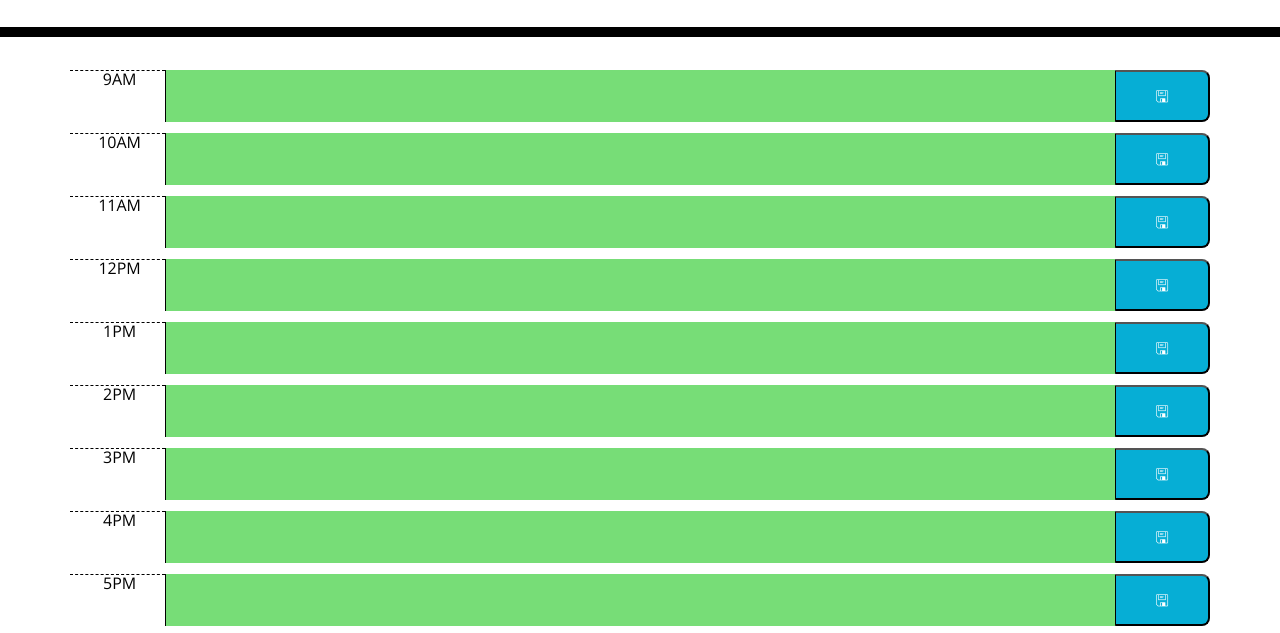
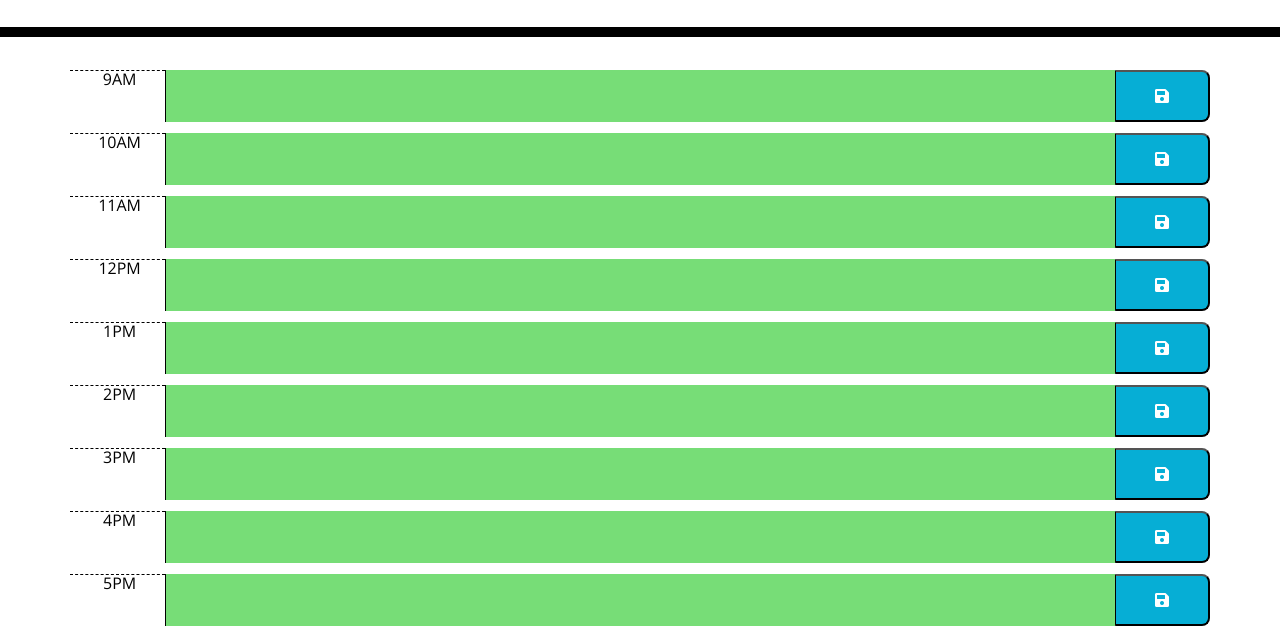
Before and after one commit to jannverduzco/05-work-day-scheduler, a plain HTML site: page index.html in a window 1280 px wide. Shown: the part 251-884 px from the top of the page. Drawn offline with nearby package versions, Linux system fonts and the light colour scheme.

Commit message:
switched floppy disk of saveBtn

```diff
--- a/index.html
+++ b/index.html
@@ -28,63 +28,63 @@
     <div class="row time-block">
       <div class="col-1 hour"> 9AM</div>
       <textarea class="col-10 description"  id="9task"></textarea>
-      <button class=" col-1 saveBtn" id="9btn">&#128427;</button>
+      <button class=" col-1 saveBtn" id="9btn"><i class="fas fa-save"></i></button>
     </div>
     <hr>
     <!-- 10AM TimeBlock -->
     <div class="row time-block">
       <div class="col-1 hour"> 10AM</div>
       <textarea class="col-10 description" id="10task"></textarea>
-      <button class=" col-1 saveBtn" id="10btn">&#128427;</button>
+      <button class=" col-1 saveBtn" id="10btn"><i class="fas fa-save"></i></button>
     </div>
     <hr>
     <!-- 11AM TimeBlock -->
     <div class="row time-block">
       <div class="col-1 hour "> 11AM</div>
       <textarea class="col-10 description" id="11task"></textarea>
-      <button class="col-1 saveBtn" id="11btn">&#128427;</button>
+      <button class="col-1 saveBtn" id="11btn"><i class="fas fa-save"></i></button>
     </div>
     <hr>
     <!-- 12PM TimeBlock -->
     <div class="row time-block">
       <div class="col-1 hour"> 12PM</div>
       <textarea class="col-10 description" id="12task"></textarea>
-      <button class="col-1 saveBtn" id="12btn">&#128427;</button>
+      <button class="col-1 saveBtn" id="12btn"><i class="fas fa-save"></i></button>
     </div>
     <hr>
     <!-- 1PM TimeBlock -->
     <div class="row time-block">
       <div class="col-1 hour"> 1PM</div>
       <textarea class="col-10 description" id="13task"></textarea>
-      <button class=" col-1 saveBtn" id="13btn">&#128427;</button>
+      <button class=" col-1 saveBtn" id="13btn"><i class="fas fa-save"></i></button>
     </div>
     <hr>
     <!-- 2PM TimeBlock -->
     <div class="row time-block">
       <div class="col-1 hour"> 2PM</div>
       <textarea class="col-10 description" id="14task"></textarea>
-      <button class=" col-1 saveBtn" id="14btn">&#128427;</button>
+      <button class=" col-1 saveBtn" id="14btn"><i class="fas fa-save"></i></button>
     </div>
     <hr>
     <!-- 3PM TimeBlock -->
     <div class="row time-block">
       <div class="col-1 hour"> 3PM</div>
       <textarea class="col-10 description" id="15task"></textarea>
-      <button class=" col-1 saveBtn" id="15btn">&#128427;</button>
+      <button class=" col-1 saveBtn" id="15btn"><i class="fas fa-save"></i></button>
     </div>
     <hr>
     <!-- 4PM TimeBlock -->
     <div class="row time-block">
       <div class="col-1 hour"> 4PM</div>
       <textarea class="col-10 description" id="16task"></textarea>
-      <button class=" col-1 saveBtn" id="16btn">&#128427;</button>
+      <button class=" col-1 saveBtn" id="16btn"><i class="fas fa-save"></i></button>
     </div>
     <hr>
     <!-- 5PM TimeBlock -->
     <div class="row time-block">
       <div class="col-1 hour"> 5PM</div>
       <textarea class="col-10 description" id="17task"></textarea>
-      <button class=" col-1 saveBtn" id="17btn">&#128427;</button>
+      <button class=" col-1 saveBtn" id="17btn"><i class="fas fa-save"></i></button>
     </div>
     <hr>
 
```
